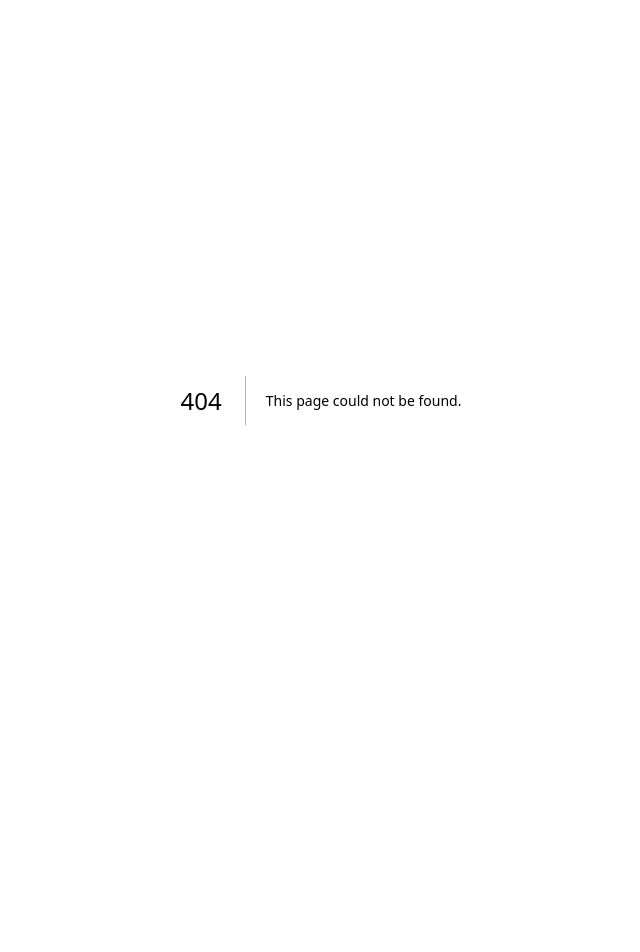
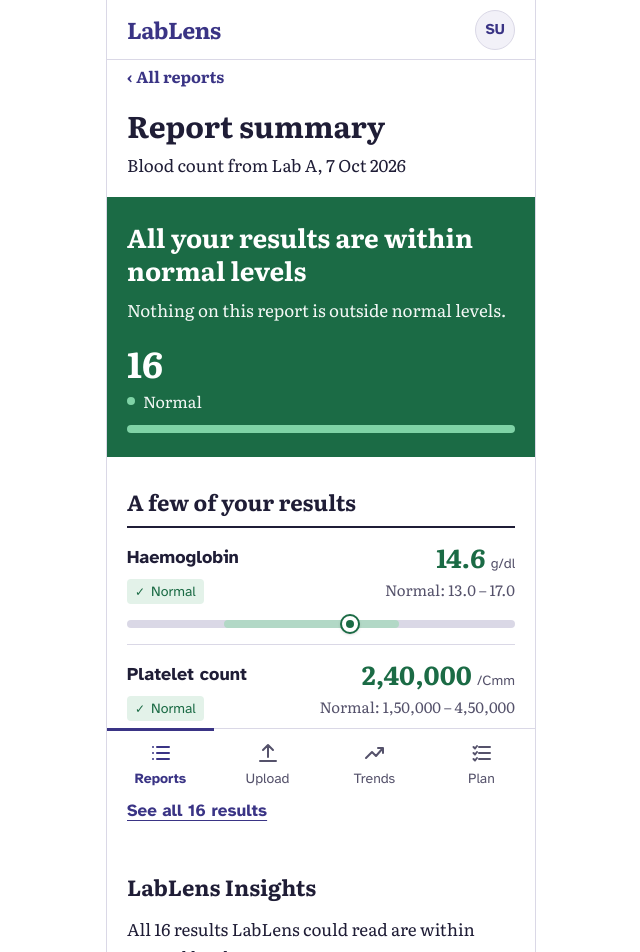
Before and after one commit to Nabil-Sajjad-Evan/LabLens, a Next.js app: page /demo/all-normal in a window 1280 px wide. Before the commit this address had no page. Shown: the top 952 px of the page, without its empty margins (319-959 px from the left). Before the commit the page ends 800 px from the top, so only its background shows below. Built offline with nearby package versions, Linux system fonts and the light colour scheme.

Commit message:
Build C11 All normal screen with 16 normal banner and insights

```diff
--- /dev/null
+++ b/app/demo/all-normal/page.tsx
@@ -0,0 +1,175 @@
+// app/demo/all-normal/page.tsx
+// Screen C11: All normal (route: /demo/all-normal)
+import Link from "next/link";
+import Screen from "@/components/Screen";
+import PrimaryButton from "@/components/PrimaryButton";
+import TextLink from "@/components/TextLink";
+
+export default function AllNormalDemoPage() {
+  return (
+    <Screen active="Reports" showAccount>
+      {/* Top back navigation */}
+      <div className="pt-1">
+        <Link
+          href="/reports"
+          className="inline-flex items-center gap-1 font-serif text-[1rem] font-bold text-brand hover:underline"
+        >
+          <span className="text-base leading-none">‹</span> All reports
+        </Link>
+      </div>
+
+      {/* Screen Title & Subtitle */}
+      <h1 className="mt-3 font-serif text-[1.875rem] font-bold text-ink">
+        Report summary
+      </h1>
+      <p className="mt-1 font-serif text-[1.0625rem] text-ink">
+        Blood count from Lab A, 7 Oct 2026
+      </p>
+
+      {/* All Normal Green Banner */}
+      <div className="-mx-5 mt-5 bg-[#1B6B45] px-5 py-6 text-white">
+        <h2 className="font-serif text-[1.625rem] font-bold leading-tight">
+          All your results are within normal levels
+        </h2>
+        <p className="mt-3 font-serif text-[1.0625rem] leading-snug text-white/95">
+          Nothing on this report is outside normal levels.
+        </p>
+
+        <div className="mt-6">
+          <div className="font-serif text-[2.25rem] font-bold leading-none">
+            16
+          </div>
+          <div className="mt-2 flex items-center gap-2 font-serif text-[1rem] text-white/95">
+            <span className="h-2 w-2 rounded-full bg-[#7FD3A6]" />
+            <span>Normal</span>
+          </div>
+          {/* Solid full green progress indicator bar */}
+          <div className="mt-3 h-2 w-full rounded-full bg-[#7FD3A6]" />
+        </div>
+      </div>
+
+      {/* A few of your results section */}
+      <div className="mt-7">
+        <div className="border-b-2 border-ink pb-2">
+          <h2 className="font-serif text-[1.375rem] font-bold text-ink">
+            A few of your results
+          </h2>
+        </div>
+
+        {/* Result 1: Haemoglobin */}
+        <div className="border-b border-rule py-4">
+          <div className="flex items-start justify-between">
+            <div>
+              <h3 className="text-[1.125rem] font-bold text-ink">Haemoglobin</h3>
+              <div className="mt-2 inline-flex items-center gap-1.5 rounded bg-[#E3F2E9] px-2 py-0.5 text-[0.875rem] font-medium text-[#1B6B45]">
+                <span className="text-xs">✓</span>
+                <span>Normal</span>
+              </div>
+            </div>
+
+            <div className="text-right">
+              <div className="font-serif text-[1.625rem] font-bold leading-none text-[#1B6B45]">
+                14.6{" "}
+                <span className="font-sans text-[0.875rem] font-normal text-muted">
+                  g/dl
+                </span>
+              </div>
+              <p className="mt-2 font-serif text-[0.9375rem] text-muted">
+                Normal: 13.0 – 17.0
+              </p>
+            </div>
+          </div>
+
+          {/* Haemoglobin Range Bar with centered marker */}
+          <div className="relative mt-4 h-2 w-full rounded-full bg-rule">
+            <div
+              className="absolute top-0 bottom-0 rounded-full bg-[#B2D8C6]"
+              style={{ left: "25%", width: "45%" }}
+            />
+            <div
+              className="absolute top-1/2 flex h-5 w-5 -translate-y-1/2 items-center justify-center rounded-full border-2 border-[#1B6B45] bg-white shadow-sm"
+              style={{ left: "55%" }}
+            >
+              <div className="h-2 w-2 rounded-full bg-[#1B6B45]" />
+            </div>
+          </div>
+        </div>
+
+        {/* Result 2: Platelet count */}
+        <div className="border-b border-rule py-4">
+          <div className="flex items-start justify-between">
+            <div>
+              <h3 className="text-[1.125rem] font-bold text-ink">
+                Platelet count
+              </h3>
+              <div className="mt-2 inline-flex items-center gap-1.5 rounded bg-[#E3F2E9] px-2 py-0.5 text-[0.875rem] font-medium text-[#1B6B45]">
+                <span className="text-xs">✓</span>
+                <span>Normal</span>
+              </div>
+            </div>
+
+            <div className="text-right">
+              <div className="font-serif text-[1.625rem] font-bold leading-none text-[#1B6B45]">
+                2,40,000{" "}
+                <span className="font-sans text-[0.875rem] font-normal text-muted">
+                  /Cmm
+                </span>
+              </div>
+              <p className="mt-2 font-serif text-[0.9375rem] text-muted">
+                Normal: 1,50,000 – 4,50,000
+              </p>
+            </div>
+          </div>
+
+          {/* Platelet Range Bar with centered marker */}
+          <div className="relative mt-4 h-2 w-full rounded-full bg-rule">
+            <div
+              className="absolute top-0 bottom-0 rounded-full bg-[#B2D8C6]"
+              style={{ left: "25%", width: "48%" }}
+            />
+            <div
+              className="absolute top-1/2 flex h-5 w-5 -translate-y-1/2 items-center justify-center rounded-full border-2 border-[#1B6B45] bg-white shadow-sm"
+              style={{ left: "44%" }}
+            >
+              <div className="h-2 w-2 rounded-full bg-[#1B6B45]" />
+            </div>
+          </div>
+        </div>
+      </div>
+
+      {/* See all 16 results link */}
+      <div className="mt-5">
+        <TextLink href="/reports/latest/all">See all 16 results</TextLink>
+      </div>
+
+      {/* LabLens Insights section */}
+      <div className="mt-8">
+        <h2 className="font-serif text-[1.375rem] font-bold text-ink">
+          LabLens Insights
+        </h2>
+
+        <p className="mt-3 font-serif text-[1.0625rem] leading-relaxed text-ink">
+          All 16 results LabLens could read are within normal levels.
+        </p>
+
+        <p className="mt-4 font-serif text-[1.0625rem] leading-relaxed text-ink">
+          A normal report does not rule out every health problem. If you feel
+          unwell, talk to your doctor.
+        </p>
+
+        {/* Disclaimer box */}
+        <div className="mt-6 rounded-lg bg-[#F3F4F6] p-4 text-[0.9375rem] leading-relaxed text-ink">
+          Automated summary for general information. It is not a diagnosis.
+          Always check with your doctor.
+        </div>
+      </div>
+
+      {/* Bottom CTA Button */}
+      <div className="mt-6 pb-2">
+        <PrimaryButton href="/trends">
+          See how your results changed
+        </PrimaryButton>
+      </div>
+    </Screen>
+  );
+}
```
